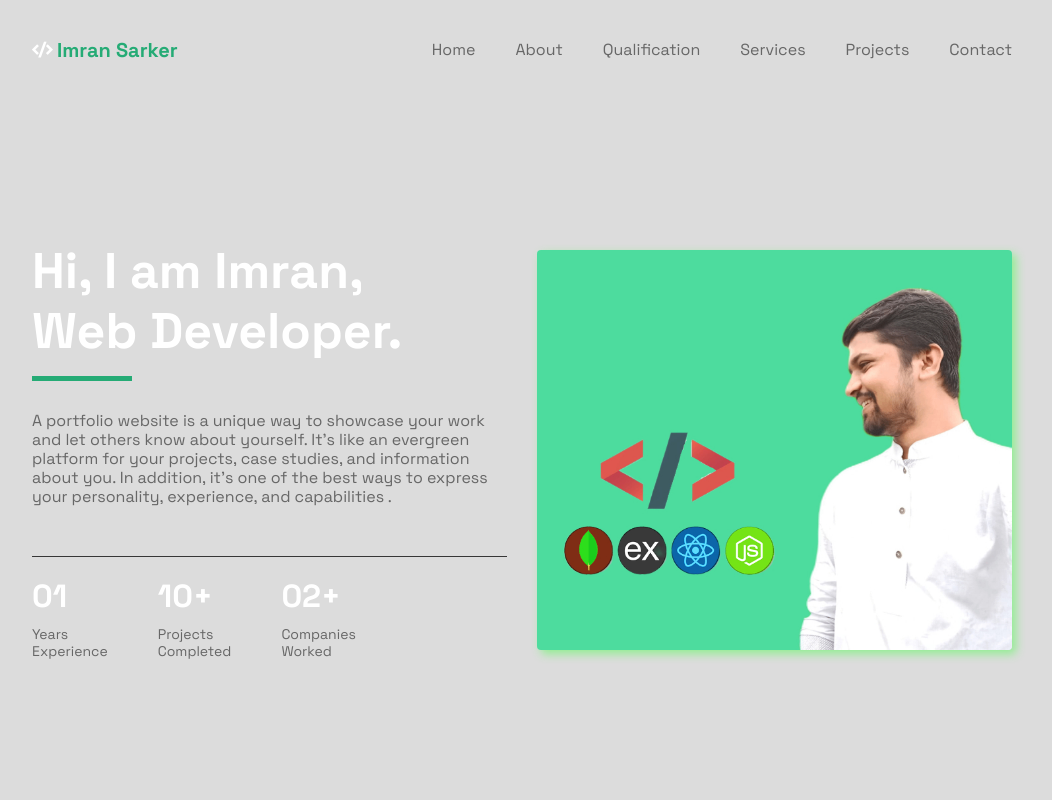
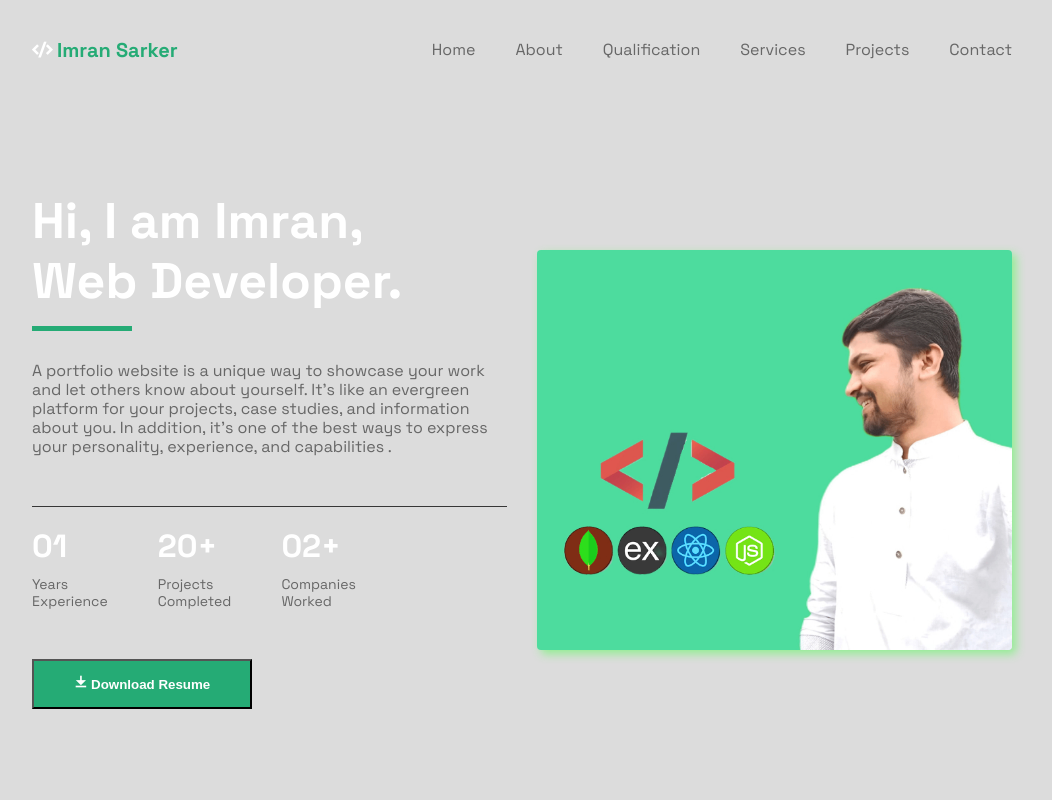
Before and after one commit to ImranSarkerWeb/sample-portfolio, a plain HTML site: page index.html in a window 1280 px wide. Shown: the top 800 px of the page, without its empty margins (118-1170 px from the left). Drawn offline with nearby package versions, Linux system fonts and the light colour scheme.

Commit message:
design updated

```diff
--- a/assets/js/main.js
+++ b/assets/js/main.js
@@ -89,3 +89,11 @@ sr.reveal(".qualification__footer-text, .contact__content", {
 });
 
 sr.reveal(".qualification__footer .btn, .contact__btn", { origin: "right" });
+//to download resume
+function downloadResume() {
+  var link = document.createElement("a");
+  link.href =
+    "https://drive.google.com/u/0/uc?id=1YBxn65c8yO1teVIKqenkQxNp_jRwnDLO&export=download";
+  link.download = "resume.pdf";
+  link.click();
+}
--- a/index.html
+++ b/index.html
@@ -80,12 +80,16 @@
                                 <h2 class="hero__info-title">Years<br>Experience</h2>
                             </div>
                             <div class="hero__info-wrapper">
-                                <p class="hero__info-number">10+</p>
+                                <p class="hero__info-number">20+</p>
                                 <h2 class="hero__info-title">Projects<br>Completed</h2>
                             </div>
                             <div class="hero__info-wrapper">
                                 <p class="hero__info-number">02+</p>
                                 <h2 class="hero__info-title">Companies<br> Worked</h2>
+                            </div>
+                            <div>
+                                <button class="btn btn--primary" onclick="downloadResume()"> <i
+                                        class="ri-download-fill"></i> Download Resume</button>
                             </div>
                         </div>
                     </div>
@@ -222,7 +226,8 @@
                 </div>
                 <div class="qualification__footer">
                     <p class="qualification__footer-text">See my full resume</p>
-                    <a href="#" class="btn btn--primary">Resume</a>
+                    <a href="https://drive.google.com/file/d/1YBxn65c8yO1teVIKqenkQxNp_jRwnDLO/view?usp=sharing"
+                        target="_blank" class="btn btn--primary">Resume</a>
                 </div>
             </div>
         </section>
```
